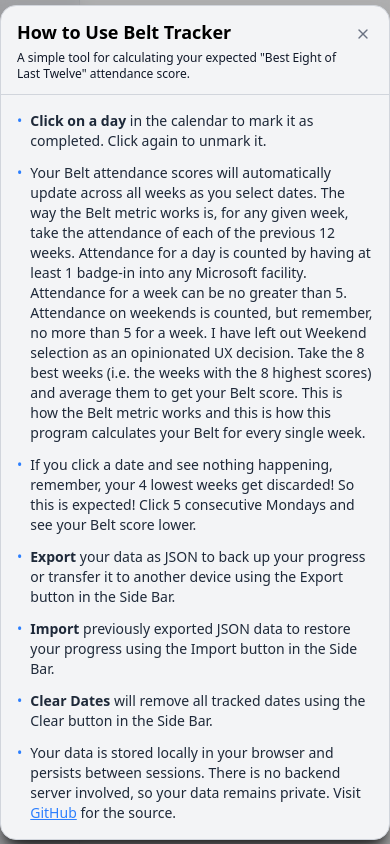
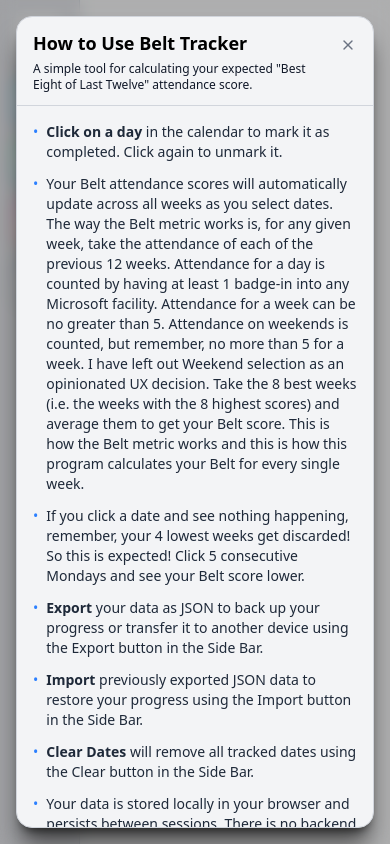
Before and after one commit to assumption/BeltTracker, a React (Vite) app: page / in a window 390 px wide. Both pictures are taken after a click on the button 39 px from the left and 282 px from the top of the page. Built offline with nearby package versions, Linux system fonts and the light colour scheme.

Commit message:
Fix modal sizing for mobile devices

```diff
--- a/src/components/HelpModal.tsx
+++ b/src/components/HelpModal.tsx
@@ -9,10 +9,10 @@ export default function HelpModal(): JSX.Element {
     }
 
     return (
-        <div className='fixed inset-0 z-4 flex items-center justify-center pointer-events-none'>
-            <div className={`relative w-full max-w-md rounded-2xl border border-gray-300 dark:border-gray-800 bg-gray-100 dark:bg-gray-900 shadow-xl shadow-black/60 pointer-events-auto overflow-hidden transition-all
+        <div className='fixed inset-0 z-4 flex items-center justify-center pointer-events-none p-4'>
+            <div className={`relative w-full max-w-md max-h-full rounded-2xl border border-gray-300 dark:border-gray-800 bg-gray-100 dark:bg-gray-900 shadow-xl shadow-black/60 pointer-events-auto overflow-hidden transition-all flex flex-col
                     ${isHelpModalClosing ? 'animate-fade-out' : 'animate-fade-in'}`}>
-                <div className='flex items-start justify-between border-b border-gray-300 dark:border-gray-800 px-4 py-3'>
+                <div className='flex items-start justify-between border-b border-gray-300 dark:border-gray-800 px-4 py-3 flex-shrink-0'>
                     <div>
                         <h2 className='text-lg font-semibold text-black dark:text-white'>
                             How to Use Belt Tracker
@@ -43,7 +43,7 @@ export default function HelpModal(): JSX.Element {
                     </button>
                 </div>
 
-                <div className='px-4 py-4'>
+                <div className='px-4 py-4 overflow-y-auto'>
                     <ul className='space-y-3 text-sm text-gray-800 dark:text-gray-300'>
                         <li className='flex items-start'>
                             <span className='mr-2 text-blue-500'>•</span>
```
